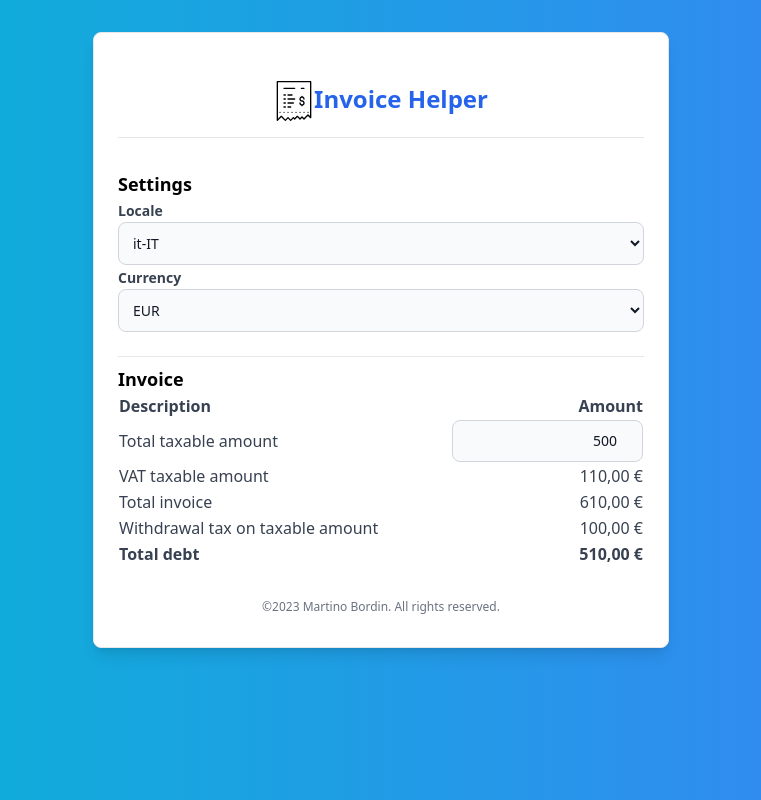
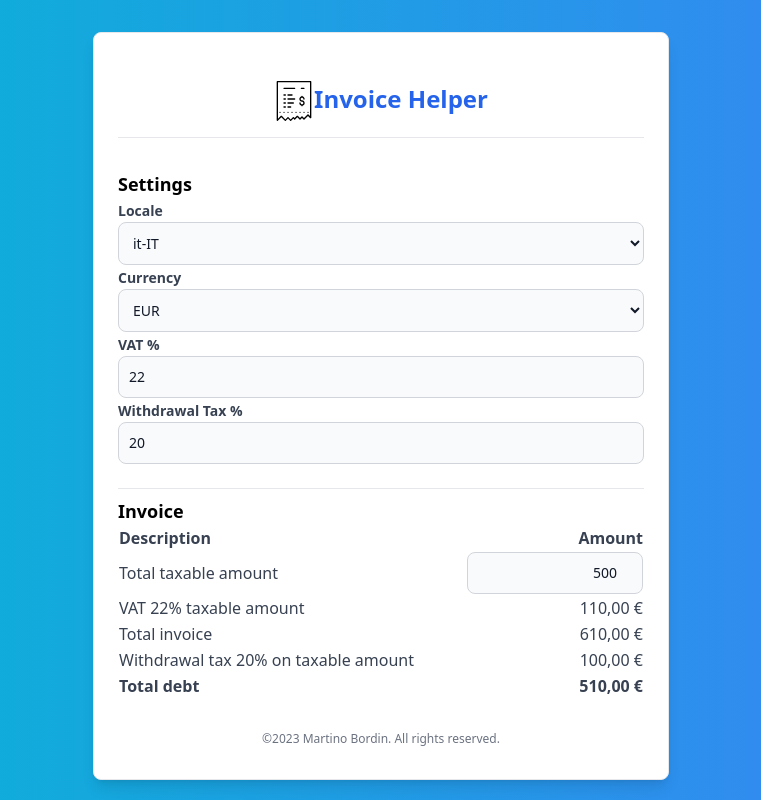
Before and after one commit to martinobordin/invoice-helper, a React (Vite) app: page / in a window 1280 px wide. Shown: the whole page, without its empty margins (259-1020 px from the left). Built offline with nearby package versions, Linux system fonts and the light colour scheme.

Commit message:
Add VAT and withdrawal tax settings to invoice component

```diff
--- a/src/components/App.tsx
+++ b/src/components/App.tsx
@@ -6,6 +6,8 @@ import Invoice from "./Invoice";
 function App() {
   const [locale, setLocale] = useState("it-IT");
   const [currency, setCurrency] = useState("EUR");
+  const [vat, setVat] = useState(22);
+  const [withdrawalTax, setWithdrawalTax] = useState(20);
 
   return (
     <div className="bg-white border rounded-lg shadow-lg px-6 py-8 max-w-xl mx-auto mt-8">
@@ -18,14 +20,18 @@ function App() {
       <Settings
         locale={locale}
         currency={currency}
+        vat={vat}
+        withdrawalTax={withdrawalTax}
         setLocale={setLocale}
         setCurrency={setCurrency}
+        setVat={setVat}
+        setWithdrawalTax={setWithdrawalTax}
       ></Settings>
 
       <hr className="mb-2" />
 
       <h1 className="text-lg font-bold">Invoice</h1>
-      <Invoice locale={locale} currency={currency}></Invoice>
+      <Invoice locale={locale} currency={currency} vat={vat} withdrawalTax={withdrawalTax}></Invoice>
 
       <p className="text-center text-gray-500 text-xs">
         &copy;{new Date().getFullYear()} Martino Bordin. All rights reserved.
--- a/src/components/Invoice.tsx
+++ b/src/components/Invoice.tsx
@@ -4,13 +4,15 @@ import { Formatter } from "../utils/formatter";
 interface Props {
   locale: string;
   currency: string;
+  vat: number;
+  withdrawalTax: number;
 }
 
-const Invoice: React.FC<Props> = ({ locale, currency }) => {
+const Invoice: React.FC<Props> = ({ locale, currency, vat, withdrawalTax }) => {
   const [totalTaxableAmount, setTotalTaxableAmount] = useState(500);
 
   function getTaxableAmountVat() {
-    return totalTaxableAmount * 0.22;
+    return totalTaxableAmount * (vat / 100);
   }
 
   function getTotalInvoice() {
@@ -18,7 +20,7 @@ const Invoice: React.FC<Props> = ({ locale, currency }) => {
   }
 
   function getWithholdingTax() {
-    return totalTaxableAmount * 0.2;
+    return totalTaxableAmount * (withdrawalTax / 100);
   }
 
   function getTotalDebt() {
@@ -48,7 +50,7 @@ const Invoice: React.FC<Props> = ({ locale, currency }) => {
           </td>
         </tr>
         <tr>
-          <td className="text-left text-gray-700">VAT taxable amount</td>
+          <td className="text-left text-gray-700">VAT {vat}% taxable amount</td>
           <td className="text-right text-gray-700">
             {Formatter.formatNumber(getTaxableAmountVat(), locale, currency)}
           </td>
@@ -61,7 +63,7 @@ const Invoice: React.FC<Props> = ({ locale, currency }) => {
         </tr>
         <tr>
           <td className="text-left text-gray-700">
-            Withdrawal tax on taxable amount
+            Withdrawal tax {withdrawalTax}% on taxable amount
           </td>
           <td className="text-right text-gray-700">
             {Formatter.formatNumber(getWithholdingTax(), locale, currency)}
--- a/src/components/Settings.tsx
+++ b/src/components/Settings.tsx
@@ -1,14 +1,27 @@
-import React from 'react';
+import React from "react";
 
 interface Props {
   // Define any props you want to pass to the component
   locale: string;
   currency: string;
+  vat: number;
+  withdrawalTax: number;
   setLocale: (locale: string) => void;
   setCurrency: (currency: string) => void;
+  setVat: (vatr: number) => void;
+  setWithdrawalTax: (vatr: number) => void;
 }
 
-const Settings: React.FC<Props> = ({locale, currency, setLocale, setCurrency}) => {
+const Settings: React.FC<Props> = ({
+  locale,
+  currency,
+  vat,
+  withdrawalTax,
+  setLocale,
+  setCurrency,
+  setVat,
+  setWithdrawalTax
+}) => {
   // Define the component's logic and rendering here
   return (
     <div className="flex justify-between mb-6">
@@ -32,6 +45,24 @@ const Settings: React.FC<Props> = ({locale, currency, setLocale, setCurrency}) =
           <option value="EUR">EUR</option>
           <option value="USD">USD</option>
         </select>
+        <label htmlFor="vat">VAT %</label>
+        <input
+          type="number"
+          id="vat"
+          value={vat}
+          min="1"
+          max="100"
+          onChange={(event) => setVat(+event.target.value)}
+        ></input>
+              <label htmlFor="withdrawalTax">Withdrawal Tax %</label>
+        <input
+          type="number"
+          id="withdrawalTax"
+          value={withdrawalTax}
+          min="1"
+          max="100"
+          onChange={(event) => setWithdrawalTax(+event.target.value)}
+        ></input>
       </div>
     </div>
   );
```
Lines whose indentation alone changed are shown as unchanged.
